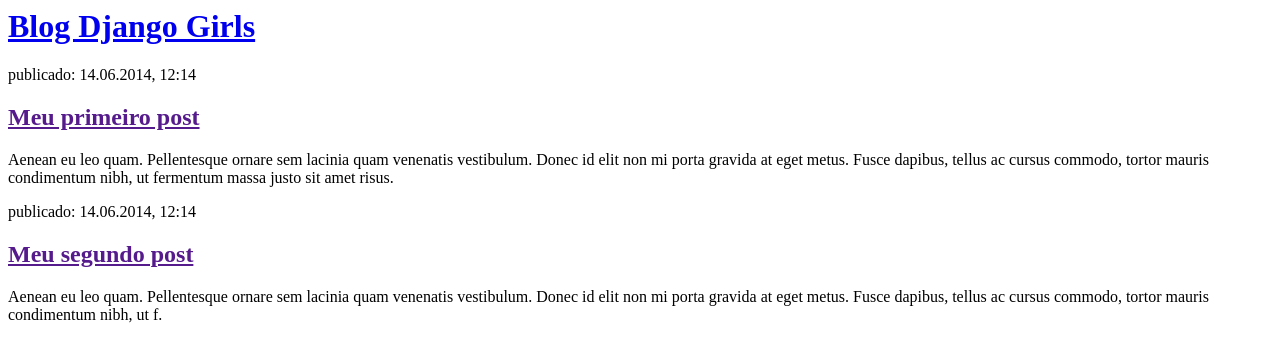
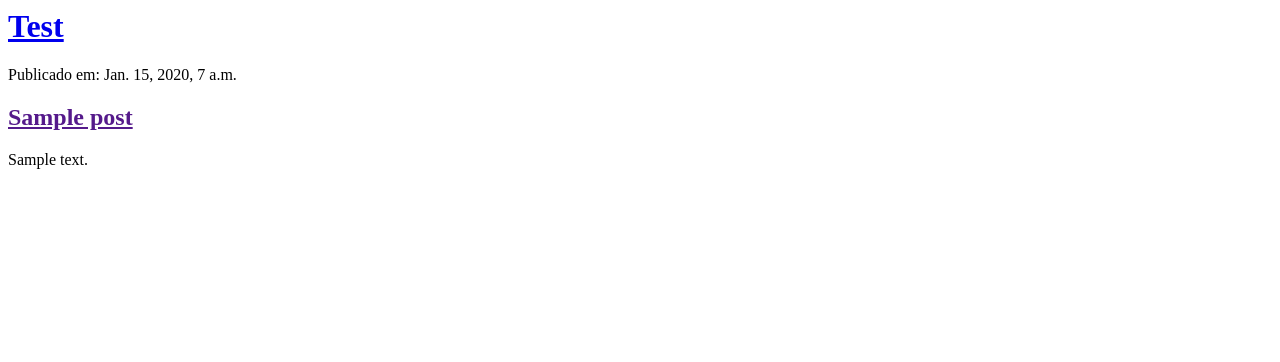
Before and after one commit to bonbisu/django-blog, a Django app: template blog/templates/blog/post_list.html in a window 1280 px wide. Shown: the top 362 px of the page. Run offline with Django 3.2, Linux system fonts and the light colour scheme; the template is opened without the code that fills it: values that come from a table or form of the project are taken from there, others are empty; tables that the repository leaves empty hold one stand-in row (values such as "Sample post").

Commit message:
:wrench: fix(view): show post list

```diff
--- a/blog/templates/blog/post_list.html
+++ b/blog/templates/blog/post_list.html
@@ -1,22 +1,19 @@
 <html>
     <head>
-        <title>Blog Django Girls</title>
+        <title>Bonbisu's Blog</title>
     </head>
     <body>
         <div>
-            <h1><a href="/">Blog Django Girls</a></h1>
+            <h1><a href="/">Test</a></h1>
         </div>
 
+        {% for post in posts %}
         <div>
-            <p>publicado: 14.06.2014, 12:14</p>
-            <h2><a href="">Meu primeiro post</a></h2>
-            <p>Aenean eu leo quam. Pellentesque ornare sem lacinia quam venenatis vestibulum. Donec id elit non mi porta gravida at eget metus. Fusce dapibus, tellus ac cursus commodo, tortor mauris condimentum nibh, ut fermentum massa justo sit amet risus.</p>
+
+            <p>Publicado em: {{ post.published_at }}</p>
+            <h2><a href="">{{ post.title }}</a></h2>
+            <p>{{ post.text|linebreaksbr }}</p>
         </div>
-
-        <div>
-            <p>publicado: 14.06.2014, 12:14</p>
-            <h2><a href="">Meu segundo post</a></h2>
-            <p>Aenean eu leo quam. Pellentesque ornare sem lacinia quam venenatis vestibulum. Donec id elit non mi porta gravida at eget metus. Fusce dapibus, tellus ac cursus commodo, tortor mauris condimentum nibh, ut f.</p>
-        </div>
+        {% endfor %}
     </body>
 </html>
--- a/blog/urls.py
+++ b/blog/urls.py
@@ -2,5 +2,5 @@
 from . import views
 
 urlpatterns = [
-    path('', views.post_list, name = 'post_list'),
+    path('', views.post_list, name = 'post_list/'),
 ]
--- a/blog/views.py
+++ b/blog/views.py
@@ -1,6 +1,9 @@
 from django.shortcuts import render
+from django.utils import timezone
+from .models import Post
 
 # Create your views here.
 
 def post_list (request):
-    return render(request, 'blog/post_list.html', {})
+    posts = Post.objects.filter(published_at__lte=timezone.now()).order_by('published_at')
+    return render(request, 'blog/post_list.html', {'posts': posts})
```
